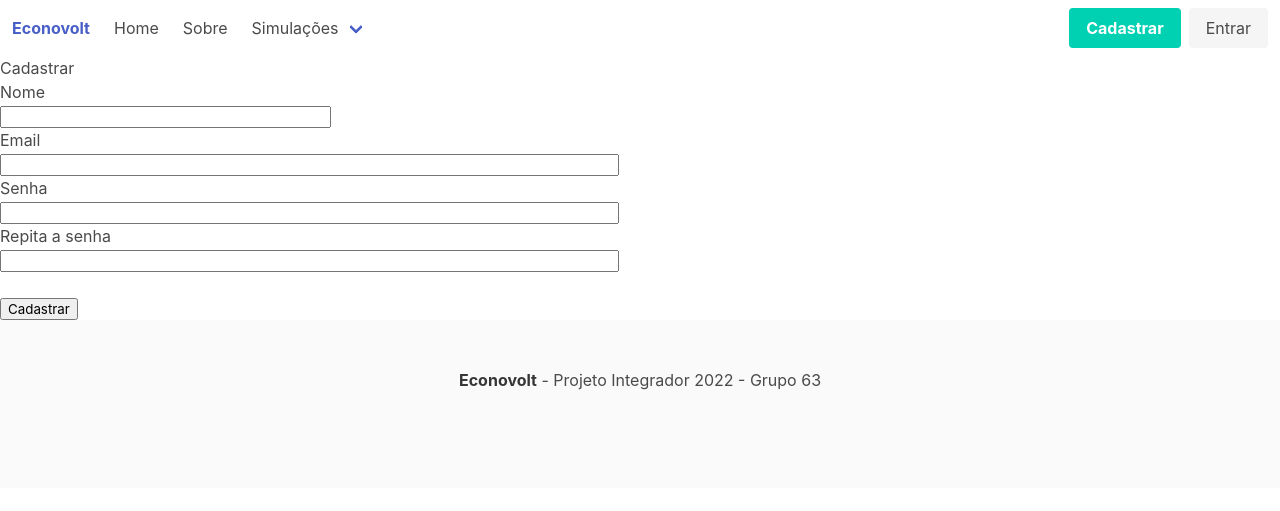
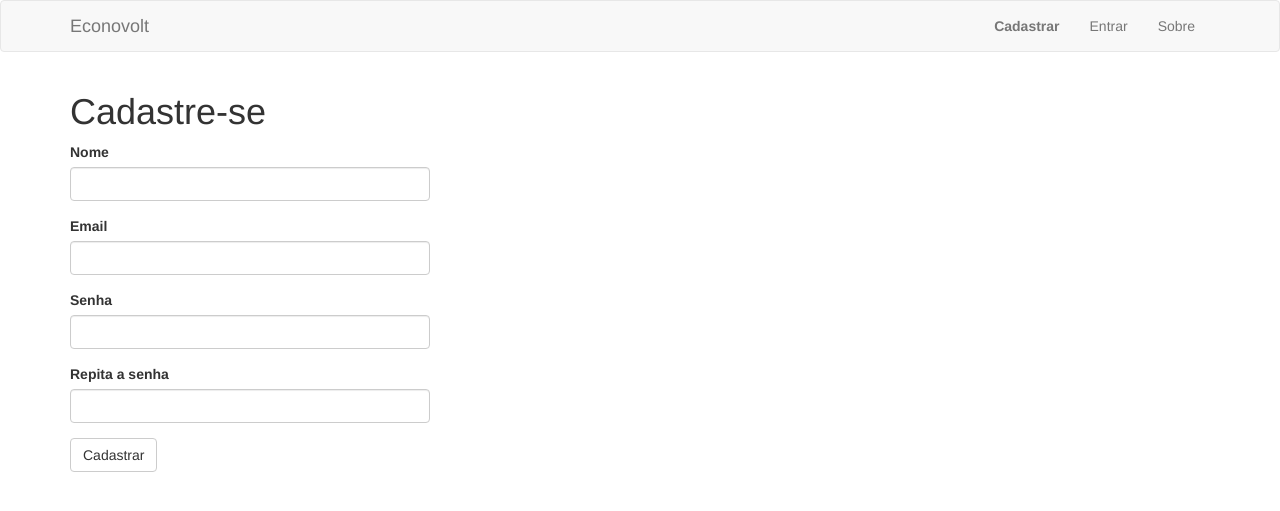
Before and after one commit to rafael1717y/econovolt2, a Flask app: page /register in a window 1280 px wide. Shown: the top 511 px of the page. Run offline with Flask 2, Linux system fonts and the light colour scheme; parts of the project's set-up code (start-up, migrations or seed data) failed here and were passed over; some libraries are stand-ins or nearby versions.

Commit message:
ajustes no template

```diff
--- a/app/__init__.py
+++ b/app/__init__.py
@@ -4,7 +4,7 @@ from flask_sqlalchemy import SQLAlchemy
 from flask_migrate import Migrate
 from flask_login import LoginManager
 from config import Config
-
+from flask_bootstrap import Bootstrap
 
 
 app = Flask(__name__)
@@ -14,7 +14,7 @@ app.config.from_object(Config)
 
 # Registro das extensões
 # -----------------------
-bootstrap = bootstrap(app)
+bootstrap = Bootstrap(app)
 db = SQLAlchemy(app)
 migrate = Migrate(app, db)
 login = LoginManager(app)
--- a/app/routes.py
+++ b/app/routes.py
@@ -10,7 +10,7 @@ from app.models import User
 def index():
     #users = Users.query.all()   # select * from users;
     #return render_template("users.html", users=users)
-    return render_template("base.html")
+    return render_template("index.html")
 
 
 @login_required  # um usuário logado pode ver sua simulação
--- a/app/templates/about.html
+++ b/app/templates/about.html
@@ -2,10 +2,11 @@
 
 {% block content %}
 
-
+<div class="container">
 <h1>Dicas de economia</h1>
 
 <p>
     Economize energia elétrica!
 </p>
+</div>
 {% endblock %}
--- a/app/templates/base.html
+++ b/app/templates/base.html
@@ -1,112 +1,50 @@
-<!DOCTYPE html>
-<html>
+{% extends 'bootstrap/base.html' %}
 
-<head>
-    {% block head %}
-    <meta charset="utf-8">
-    <meta name="viewport" content="width=device-width, initial-scale=1">
-    <title>Econovolt</title>
-    <link rel="stylesheet" href="https://cdn.jsdelivr.net/npm/bulma@0.9.3/css/bulma.min.css">
-    {% endblock head %}
+{% block title %}
+    {% if title %}{{ title }} - Econovolt {% else %}Bem vindo ao Econovolt{% endif %}
+{% endblock %}
 
-    {% block extra_css %} {% endblock extra_css %}
-
-</head>
-
-<body>
-
-    {% block nav %}
-    <nav class="navbar" role="navigation" aria-label="main navigation">
-        <div class="navbar-brand">
-            <a class="navbar-item" href="#">
-                <strong>Econovolt</strong>
-            </a>
-
-            <a role="button" class="navbar-burger" aria-label="menu" aria-expanded="false"
-                data-target="navbarBasicExample">
-                <span aria-hidden="true"></span>
-                <span aria-hidden="true"></span>
-                <span aria-hidden="true"></span>
-            </a>
+{% block navbar %}
+    <nav class="navbar navbar-default" >
+        <div class="container">
+            <div class="navbar-header">
+                <button type="button" class="navbar-toggle collapsed" data-toggle="collapse" data-target="#bs-example-navbar-collapse-1" aria-expanded="false">
+                    <span class="sr-only">Toggle navigation</span>
+                    <span class="icon-bar"></span>
+                    <span class="icon-bar"></span>
+                    <span class="icon-bar"></span>
+                </button>
+                <a class="navbar-brand" href="{{ url_for('index') }}">Econovolt</a>
             </div>
-
-        <div id="navbarBasicExample" class="navbar-menu">
-            <div class="navbar-start">
-                <a class="navbar-item" href ="{{ url_for('index') }}">
-                    Home
-                </a>
+            <div class="collapse navbar-collapse" id="bs-example-navbar-collapse-1">
+                <ul class="nav navbar-nav">
 
 
-                <a class="navbar-item" href="{{ url_for('about') }}">
-                    Sobre
-                </a>
-
-                <div class="navbar-item has-dropdown is-hoverable">
-                    <a class="navbar-link">
-                        Simulações
-                    </a>
-
-                    <div class="navbar-dropdown">
-                        <a class="navbar-item">
-                            Item 1
-                        </a>
-                        <a class="navbar-item">
-
-                        </a>
-                        <a class="navbar-item">
-                            Item 2
-                        </a>
-                        <hr class="navbar-divider">
-                        <a class="navbar-item">
-                            Item 3
-                        </a>
-                    </div>
-                </div>
-            </div>
-
-            <div class="navbar-end">
-                <div class="navbar-item">
-                    <div class="buttons">
-                        <a class="button is-primary" href="{{ url_for('register') }}"><strong>Cadastrar</strong></a>
-                                          </a>
+                </ul>
+                <ul class="nav navbar-nav navbar-right">
+                    <li><a href="{{ url_for('register') }}"><strong>Cadastrar</strong></a></li>
                     {% if current_user.is_anonymous %}
-                        <a class="button is-light" href="{{ url_for('login') }}">Entrar</a>
+                    <li><a href="{{ url_for('login') }}">Entrar</a></li>
                     {% else %}
-                        <a class="button is-light" href="{{ url_for('logout') }}">Sair</a>
+                    <li><a href="{{ url_for('logout') }}">Sair</a></li>
                     {% endif %}
-
-                    </div>
-                </div>
+                    <li><a href="{{ url_for('about') }}">Sobre</a></li>
+                </ul>
             </div>
         </div>
     </nav>
-    {% endblock nav %}
+{% endblock %}
 
+{% block content %}
         {% with messages = get_flashed_messages() %}
         {% if messages %}
-    <ul>
             {% for message in messages %}
-        <li>{{ message }}</li>
+            <div class="alert alert-info" role="alert">{{ message }}</div>
             {% endfor %}
-    </ul>
         {% endif %}
         {% endwith %}
 
-
-    {% block content %} {% endblock %}
-
-
-
-    {% block footer %}
-    <footer class="footer">
-        <div class="content has-text-centered">
-            <p>
-                <strong>Econovolt</strong> - Projeto Integrador 2022 - Grupo 63</a>
-            </p>
+        {# application content needs to be provided in the app_content block #}
+        {% block app_content %}{% endblock %}
     </div>
-    </footer>
-
-    {% endblock footer %}
-</body>
-
-</html>
+{% endblock %}
--- a/app/templates/register.html
+++ b/app/templates/register.html
@@ -1,41 +1,14 @@
 {% extends 'base.html' %}
 
+{% import 'bootstrap/wtf.html' as wtf %}
 
-{% block content %}
-
-    <h1>Cadastrar</h1>
-        <form action="" method="post">
-            {{ form.hidden_tag() }}
-            <p>
-                {{ form.username.label }} <br>
-                {{ form.username(size=32) }} <br>
-                {% for error in form.username.errors %}
-                <span style="color: red;">[{{ error}}]</span>
-                {% endfor %}
-            </p>
-            <p>
-                {{ form.email.label }} <br>
-                {{ form.email(size=64) }} <br>
-                {% for error in form.email.errors %}
-                <span style="color: red;">[{{ error }}]</span>
-                {% endfor %}
-            </p>
-            <p>
-                {{ form.password.label }} <br>
-                {{ form.password(size=64) }} <br>
-                {% for error in form.password.errors %}
-                <span style="color: red;">[{{ error }}]</span>
-                {% endfor %}
-            </p>
-            <p>
-                {{ form.password2.label }} <br>
-                {{ form.password2(size=64) }} <br>
-                {% for error in form.password2.errors %}
-                <span style="color: red;">[{{ error }}]</span>
-                {% endfor %}
-            </p>
-            <br>
-            <p>{{ form.submit() }}</p>
-        </form>
-
+{% block app_content %}
+<div class="container">
+<h1>Cadastre-se</h1>
+<div class="row">
+    <div class="col-md-4">
+        {{ wtf.quick_form(form) }}
+    </div>
+</div>
+</div>
 {% endblock %}
--- a/app/templates/simulations.html
+++ b/app/templates/simulations.html
@@ -3,7 +3,7 @@
 
 
 {% block content %}
-
+<div class="container">
 <div>
     <h1><strong>Olá, {{ current_user.username }}</strong></h1>
 
@@ -14,7 +14,7 @@
     <!--for simulacao in... -->
 </div>
 
-
+</div>
 
 
 {% endblock %}
```
Also changed, not shown: app/templates/index.html (added, +42 -0 lines), app/templates/login.html (+11 -21 lines), app.db. Lines whose indentation alone changed are shown as unchanged.
